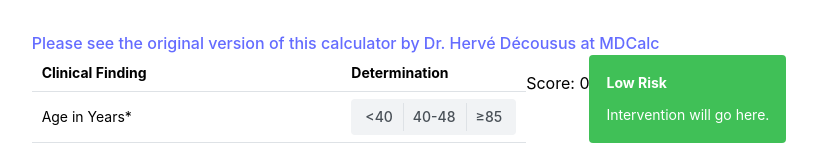
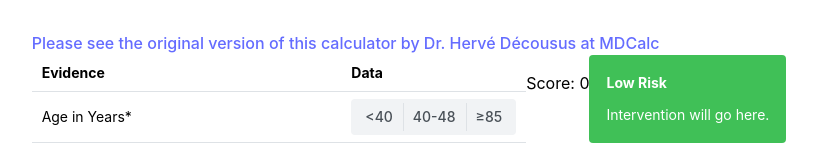
Before and after one commit to mpegram3rd/med-calc-bleeding-risk, a React (Vite) app: page / in a window 1280 px wide. Shown: the part 141-286 px from the top of the page, without its empty margins (231-1048 px from the left). Built offline with nearby package versions, Linux system fonts and the light colour scheme.

Commit message:
Minor visual tweaks

```diff
--- a/src/calculator/Calculator.tsx
+++ b/src/calculator/Calculator.tsx
@@ -17,11 +17,11 @@ const Calculator: React.FC<CalculatorProps> = ({setScore}) => {
 
     return (
         <div className="calculator">
-            <Table stickyHeader stickyHeaderOffset={60}>
+            <Table>
                 <Table.Thead>
                     <Table.Tr>
-                        <Table.Th>Clinical Finding</Table.Th>
-                        <Table.Th>Determination</Table.Th>
+                        <Table.Th>Evidence</Table.Th>
+                        <Table.Th>Data</Table.Th>
                     </Table.Tr>
                 </Table.Thead>
                 <Table.Tbody>
```
